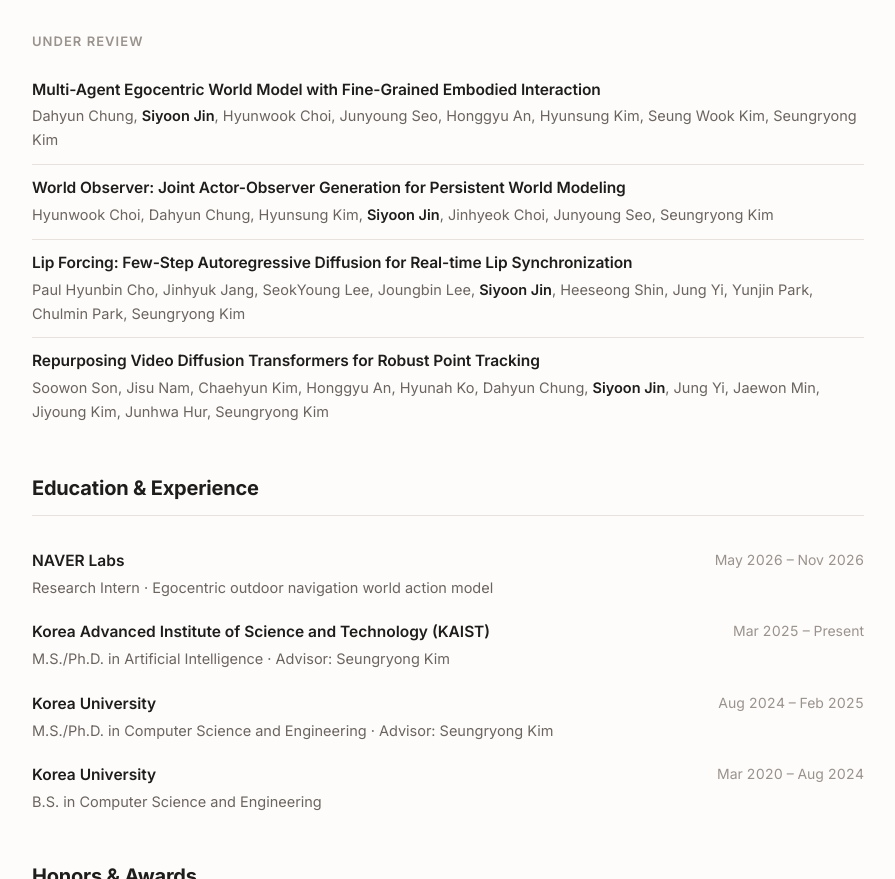
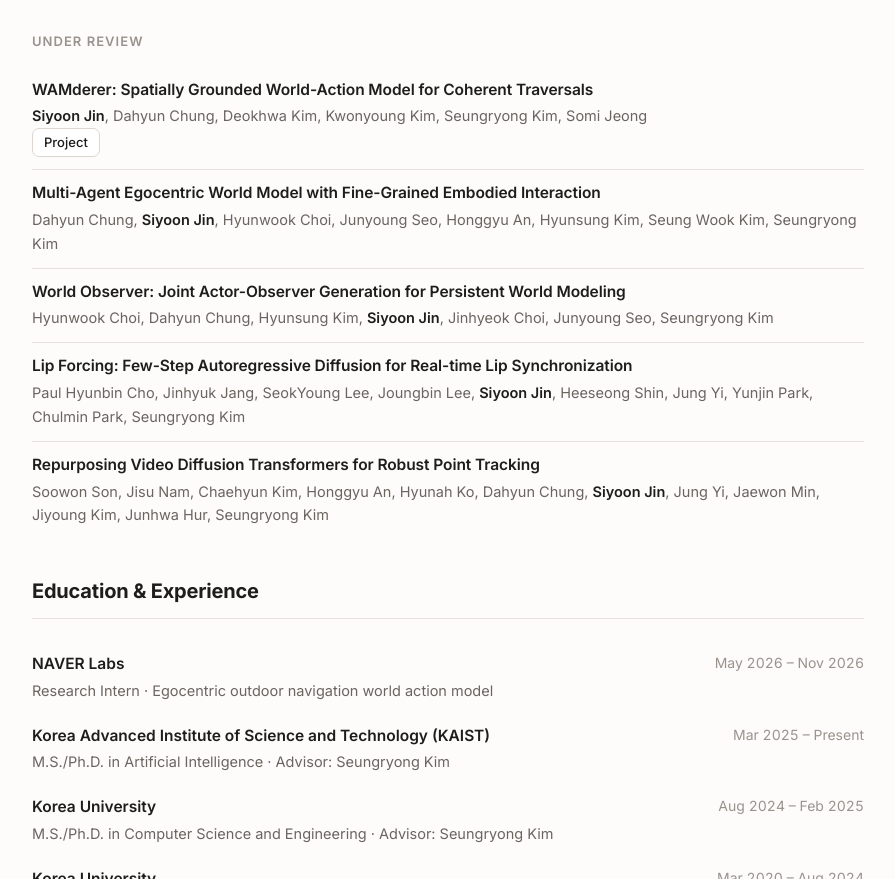
Before and after one commit to JinSY515/my-page, a plain HTML site: page index.html in a window 1280 px wide. Shown: the part 3470-4349 px from the top of the page, without its empty margins (192-1087 px from the left). Drawn offline with Linux system fonts and the light colour scheme.

Commit message:
Add WAMderer to under review
Co-Authored-By: Claude Opus 5.5 <noreply@anthropic.com>

```diff
--- a/index.html
+++ b/index.html
@@ -263,6 +263,13 @@
     <h3 class="subhead">Under Review</h3>
     <ul class="review-list">
       <li>
+        <h4 class="pub-title"><a href="https://jinsy515.github.io/WAMderer/" target="_blank" rel="noopener">WAMderer: Spatially Grounded World-Action Model for Coherent Traversals</a></h4>
+        <p class="pub-authors"><span class="me">Siyoon Jin</span>, Dahyun Chung, Deokhwa Kim, Kwonyoung Kim, Seungryong Kim, Somi Jeong</p>
+        <div class="pub-links">
+          <a href="https://jinsy515.github.io/WAMderer/" target="_blank" rel="noopener">Project</a>
+        </div>
+      </li>
+      <li>
         <h4 class="pub-title">Multi-Agent Egocentric World Model with Fine-Grained Embodied Interaction</h4>
         <p class="pub-authors">Dahyun Chung, <span class="me">Siyoon Jin</span>, Hyunwook Choi, Junyoung Seo, Honggyu An, Hyunsung Kim, Seung Wook Kim, Seungryong Kim</p>
       </li>
```
